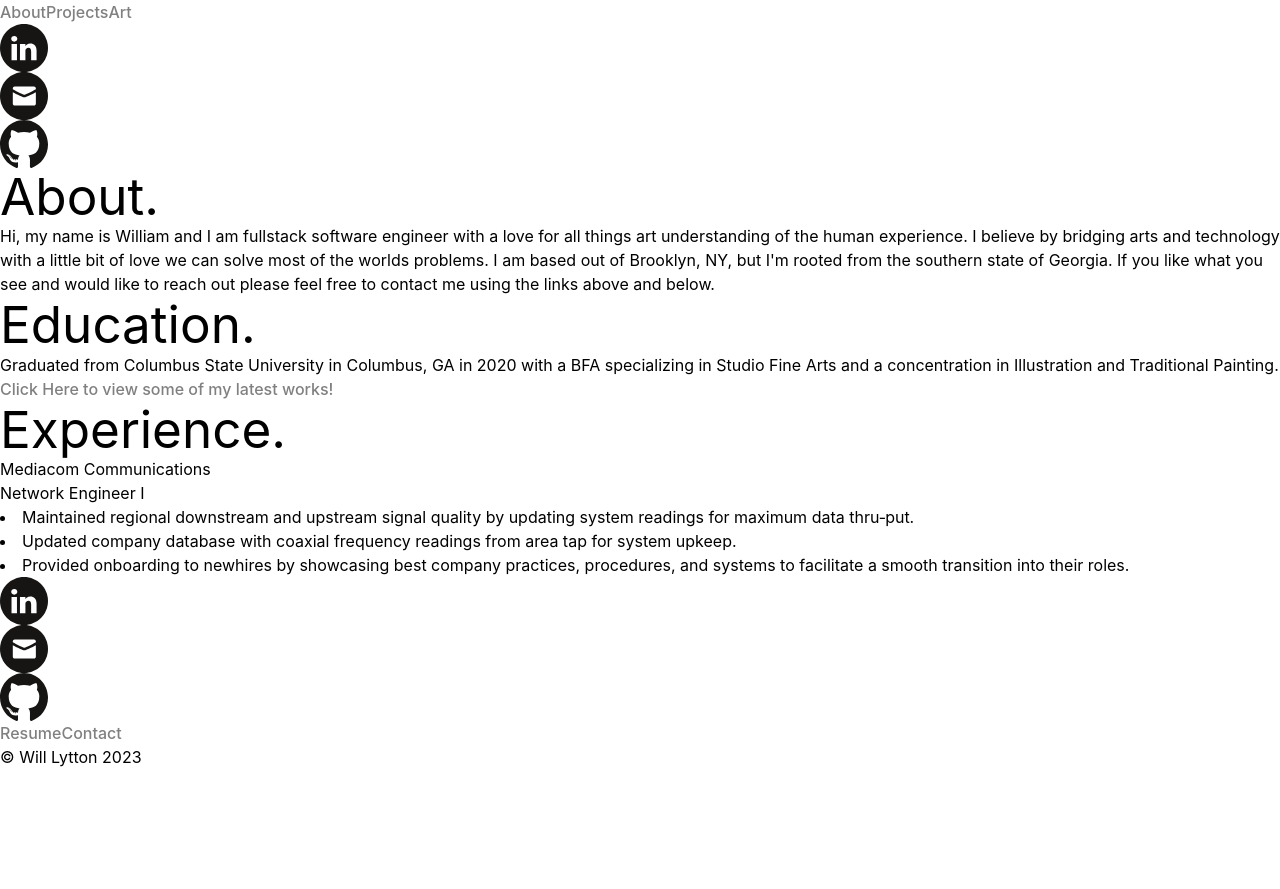
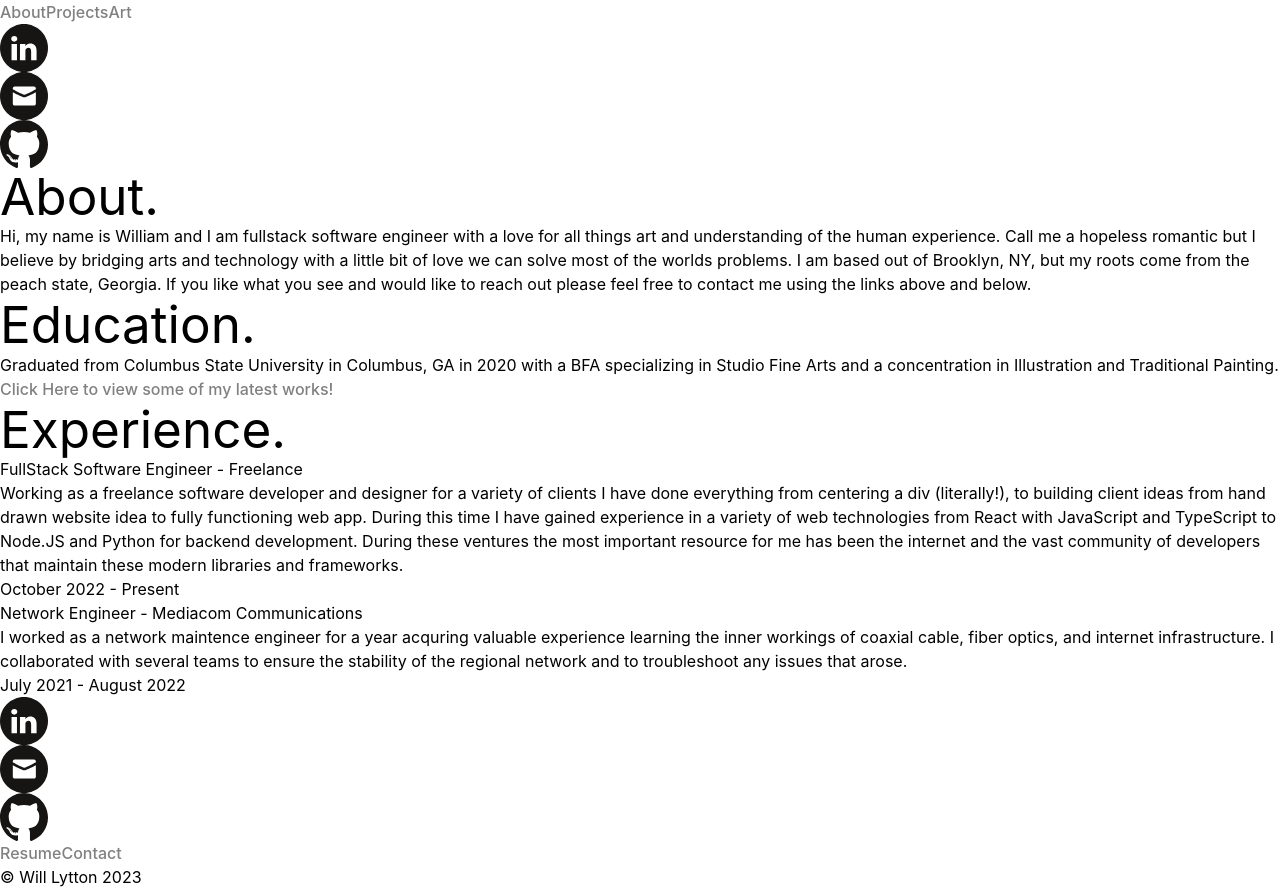
Before and after one commit to willlytton/personal_website, a React (Vite) app: page /about in a window 1280 px wide. Before the commit the page ends 800 px from the top, so only its background shows below. Built offline with nearby package versions, Linux system fonts and the light colour scheme.

Commit message:
updated/added new comp

```diff
--- a/src/App.jsx
+++ b/src/App.jsx
@@ -10,20 +10,18 @@ import Projects from "./pages/Projects";
 import Custom404 from "./pages/404";
 import "./App.css";
 
-
 const App = () => {
   return (
-    <div>
-
+    <div className="bg-gradient-to-br from-orange-400">
       <div>
         <NavBar />
       </div>
 
       <Routes>
-        <Route path="/" element={<Home />}/>
-        <Route path="/about" element={<About />}/>
-        <Route path="/art" element={<ArtPage />}/>
-        <Route path="/projects" element={<Projects />}/>
+        <Route path="/" element={<Home />} />
+        <Route path="/about" element={<About />} />
+        <Route path="/art" element={<ArtPage />} />
+        <Route path="/projects" element={<Projects />} />
       </Routes>
 
       <Outlet />
@@ -31,9 +29,8 @@ const App = () => {
       <div>
         <Footer />
       </div>
-
     </div>
-  )
-}
+  );
+};
 
 export default App;
--- /dev/null
+++ b/src/components/ui/InfoCard.jsx
@@ -0,0 +1,12 @@
+const InfoCard = ({ title, company, description, years }) => {
+
+    return (
+        <div>
+            <h2>{title} - {company}</h2>
+            <p>{description}</p>
+            <p>{years}</p>
+        </div>
+    )
+};
+
+export default InfoCard;
--- a/src/constData.js
+++ b/src/constData.js
@@ -26,6 +26,24 @@ export default {
     email: "./assets/email.svg",
     github: "./assets/github.svg",
   },
+
+  experience: [
+    {
+      id: 1,
+      title: "FullStack Software Engineer",
+      company: "Freelance",
+      description: "Working as a freelance software developer and designer for a variety of clients I have done everything from centering a div (literally!), to building client ideas from hand drawn website idea to fully functioning web app. During this time I have gained experience in a variety of web technologies from React with JavaScript and TypeScript to Node.JS and Python for backend development. During these ventures the most important resource for me has been the internet and the vast community of developers that maintain these modern libraries and frameworks.",
+      years: "October 2022 - Present",
+    },
+    {
+      id: 2,
+      title: "Network Engineer",
+      company: "Mediacom Communications",
+      description: "I worked as a network maintence engineer for a year acquring valuable experience learning the inner workings of coaxial cable, fiber optics, and internet infrastructure. I collaborated with several teams to ensure the stability of the regional network and to troubleshoot any issues that arose.",
+      years: "July 2021 - August 2022",
+    },
+
+  ],
 
   works: [
     {
--- a/src/pages/About.jsx
+++ b/src/pages/About.jsx
@@ -1,4 +1,6 @@
 import { Link } from "react-router-dom";
+import InfoCard from "../components/ui/InfoCard";
+import constData from "../constData";
 
 
 const About = () => {
@@ -12,10 +14,10 @@ const About = () => {
             </h1>
             <p className="pb-10">
               Hi, my name is William and I am fullstack software engineer with a
-              love for all things art understanding of the human experience. I believe by bridging arts and
+              love for all things art and understanding of the human experience. Call me a hopeless romantic but I believe by bridging arts and
               technology with a little bit of love we can solve most of the worlds
-              problems. I am based out of Brooklyn, NY, but I'm rooted from the
-              southern state of Georgia. If you like what you see and would like
+              problems. I am based out of Brooklyn, NY, but my roots come from the
+              peach state, Georgia. If you like what you see and would like
               to reach out please feel free to contact me using the links above
               and below.
             </p>
@@ -31,16 +33,24 @@ const About = () => {
             </p>
           </div>
 
-          <div className>
-            <h1 className="flex h-16 justify-center text-3xl text-orange-400 font-bold">
-              Experience.
-            </h1>
-              <h3>Mediacom Communications</h3>
-                <p>Network Engineer I</p>
-                  <li>Maintained regional downstream and upstream signal quality by updating system readings for maximum data thru‐put.</li>
-                  <li>Updated company database with coaxial frequency readings from area tap for system upkeep.</li>
-                  <li>Provided onboarding to newhires by showcasing best company practices, procedures, and systems to facilitate a smooth transition into their roles.</li>
+          <h1 className="flex h-16 justify-center text-3xl text-orange-400 font-bold">
+          Experience.
+          </h1>
+
+          <div className="flex flex-col gap-5">
+            {constData.experience.map((job) => (
+              <div className="shadow-md p-10 border-radius rounded-lg bg-transparent">
+                <InfoCard
+                  key={job.id}
+                  title={job.title}
+                  company={job.company}
+                  description={job.description}
+                  years={job.years}
+                />
+              </div>
+            ))}
           </div>
+
         </div>
       </div>
   );
--- a/src/pages/Home.jsx
+++ b/src/pages/Home.jsx
@@ -3,20 +3,20 @@ import { Link } from "react-router-dom";
 
 const Home = () => {
   return (
-        <div className="flex h-screen py-16 justify-center">
-        <div className="">
-          <div className="text-2xl font-bold">
-            <h1 className="flex h-16 text-4xl text-orange-400 font-bold gap-3">
+    <div className="flex flex-col py-16 px-16 justify-center">
+      <div className="font-bold">
+        <h1 className="flex h-16 text-orange-400 gap-3">
           Hi, I'm {constData.aboutMe.firstName}!{" "}
           <span role="img" aria-label="Emoji">
             🤙🏾
           </span>
         </h1>
       </div>
+
       <div className="pb-10 max-w-2xl">
-            <p className="font-semibold">{constData.aboutMe.bio}</p>
+        <h1 className="font-semibold">{constData.aboutMe.bio}</h1>
       </div>
-          <div>{constData.email}</div>
+
       <div className="flex flex-col gap-4">
         <Link
           to="/about"
@@ -38,8 +38,7 @@ const Home = () => {
         </Link>
       </div>
     </div>
-      </div>
   );
-}
+};
 
 export default Home;
```
Also changed, not shown: src/components/Layout.jsx (deleted, +0 -19 lines). Lines whose indentation alone changed are shown as unchanged.
